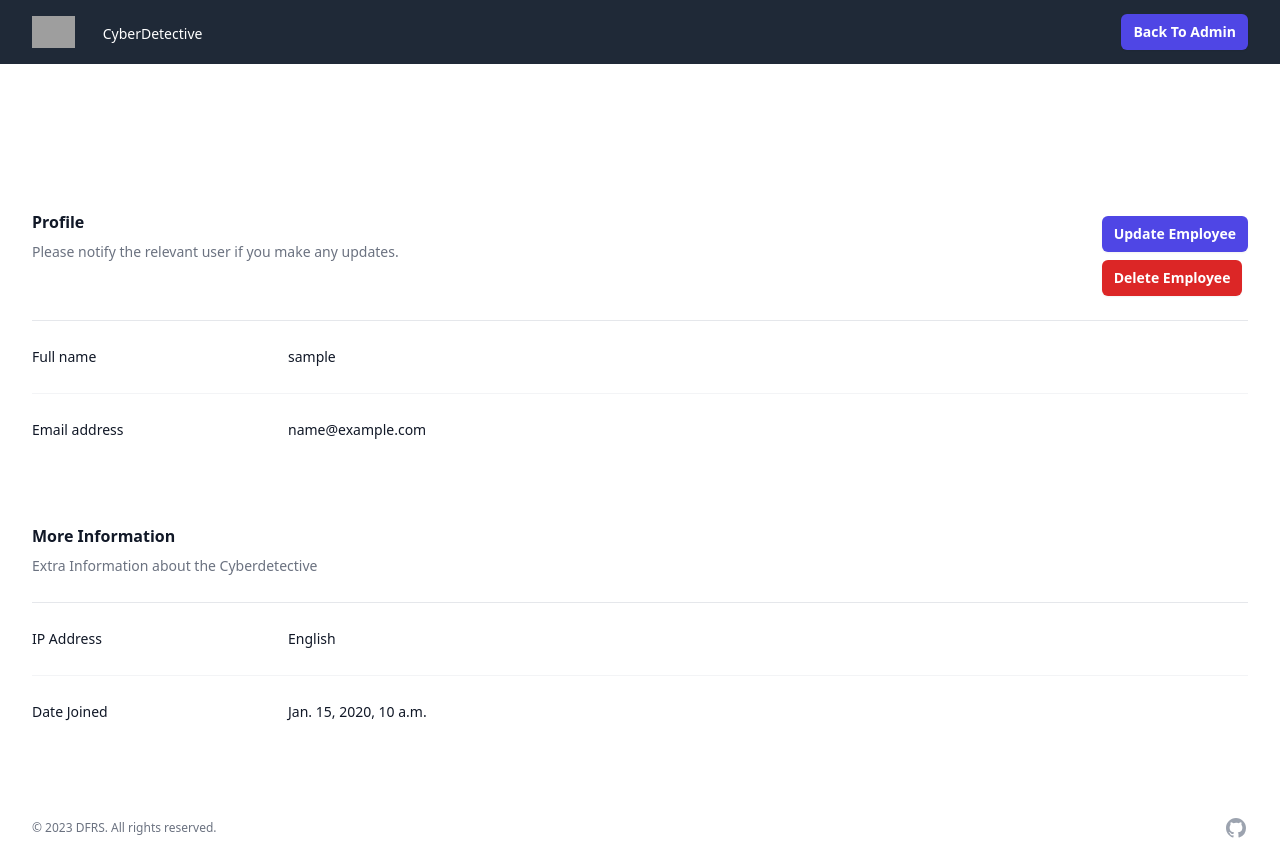
After one commit to nkosi-tauro/dfrs_domain, a Django app: page /cyberdetective/1 in a window 1280 px wide. The commit adds this page. Run offline with Django 4.2, Linux system fonts and the light colour scheme; tables that the repository leaves empty hold one stand-in row (values such as "Sample post"); some libraries are stand-ins or nearby versions; grey boxes are pictures that could not be loaded.

Commit message:
added ability to view employee profiles and delete

```diff
--- a/reporting_system/urls.py
+++ b/reporting_system/urls.py
@@ -2,9 +2,13 @@
 URLS for the reporting system
 '''
 from django.urls import path
+from user_service import views as user_view
 from . import views
 
 urlpatterns = [
     path('', views.homeview, name='homeview'),
     path('dfrsadmin', views.adminview, name='adminview'),
+    path("cyberdetective/<int:primary_key>", user_view.employee_detail, name="employee-detail"),
+    path("cyberdetective/delete/<int:primary_key>",
+         user_view.employee_delete, name="employee-delete"),
 ]
--- a/templates/adminview/employee.html
+++ b/templates/adminview/employee.html
@@ -41,7 +41,7 @@
               <td class="whitespace-nowrap px-3 py-4 text-sm text-gray-500">{{ cyberdetective.email }}</td>
               <td class="whitespace-nowrap px-3 py-4 text-sm text-gray-500">{{ cyberdetective.date_joined }}</td>
               <td class="relative whitespace-nowrap py-4 pl-3 pr-4 text-right text-sm font-medium sm:pr-0">
-                <a href="#" class="text-indigo-600 hover:text-indigo-900">Edit</a>
+                <a href="{% url 'employee-detail' cyberdetective.id %}" class="text-indigo-600 hover:text-indigo-900">View</a>
               </td>
             </tr>
             {% endfor %}
--- /dev/null
+++ b/templates/adminview/employee_detail.html
@@ -0,0 +1,93 @@
+{% extends "base/base.html" %}
+{% block title %}
+  DFRS Domain: CyberDetectives
+{% endblock title %}
+{% block content %}
+  {# djlint:off H021,H023,H006,H029 #}
+  <nav class="bg-gray-800">
+    <div class="mx-auto max-w-7xl px-4 sm:px-6 lg:px-8">
+      <div class="flex h-16 justify-between">
+        <div class="flex">
+          <div class="-ml-2 mr-2 flex items-center md:hidden"></div>
+          <div class="flex flex-shrink-0 items-center">
+            <img class="block h-8 w-auto lg:hidden"
+                 src="https://tailwindui.com/img/logos/mark.svg?color=indigo&shade=600"
+                 alt="Your Company">
+            <img class="hidden h-8 w-auto lg:block"
+                 src="https://tailwindui.com/img/logos/mark.svg?color=indigo&shade=600"
+                 alt="Your Company">
+          </div>
+          <div class="hidden md:ml-6 md:flex md:space-x-8">
+            <p class="inline-flex items-center text-white  px-1 pt-1 text-sm font-medium">CyberDetective</p>
+          </div>
+        </div>
+        <div class="flex items-center">
+          <div class="flex-shrink-0">
+            <a href={% url 'adminview' %}>
+              <button type="button"
+                      class="relative inline-flex items-center gap-x-1.5 rounded-md bg-indigo-600 px-3 py-2 text-sm font-semibold text-white shadow-sm hover:bg-indigo-500 focus-visible:outline focus-visible:outline-2 focus-visible:outline-offset-2 focus-visible:outline-indigo-600">
+                Back To Admin
+              </button>
+            </a>
+          </div>
+        </div>
+      </div>
+    </div>
+  </nav>
+  <div class="mx-auto max-w-7xl pt-16 lg:flex lg:gap-x-16 lg:px-8">
+    <main class="px-4 py-16 sm:px-6 lg:flex-auto lg:px-0 lg:py-20">
+      <div class="mx-auto max-w-2xl space-y-16 sm:space-y-20 lg:mx-0 lg:max-w-none">
+        <div>
+          <div class="mt-1 flex justify-between gap-x-6 sm:mt-0 sm:flex-auto">
+            <div>
+              <h2 class="text-base font-semibold leading-7 text-gray-900">Profile</h2>
+              <p class="mt-1 text-sm leading-6 text-gray-500">Please notify the relevant user if you make any updates.</p>
+            </div>
+            <div>
+            <button type="button"
+                    class="block mt-2 rounded-md bg-indigo-600 px-3 py-2 text-center text-sm font-semibold text-white shadow-sm hover:bg-indigo-500 focus-visible:outline focus-visible:outline-2 focus-visible:outline-offset-2 focus-visible:outline-indigo-600">
+              Update Employee
+            </button>
+            <a href="{% url 'employee-delete' employee.id %}"><button type="button"
+                    class="block mt-2 rounded-md bg-red-600 px-3 py-2 text-center text-sm font-semibold text-white shadow-sm hover:bg-red-500 focus-visible:outline focus-visible:outline-2 focus-visible:outline-offset-2 focus-visible:outline-indigo-600">
+              Delete Employee
+            </button></a>
+          </div>
+          </div>
+          <dl class="mt-6 space-y-6 divide-y divide-gray-100 border-t border-gray-200 text-sm leading-6">
+            <div class="pt-6 sm:flex">
+              <dt class="font-medium text-gray-900 sm:w-64 sm:flex-none sm:pr-6">Full name</dt>
+              <dd class="mt-1 flex justify-between gap-x-6 sm:mt-0 sm:flex-auto">
+                <div class="text-gray-900">{{ employee.username }}</div>
+              </dd>
+            </div>
+            <div class="pt-6 sm:flex">
+              <dt class="font-medium text-gray-900 sm:w-64 sm:flex-none sm:pr-6">Email address</dt>
+              <dd class="mt-1 flex justify-between gap-x-6 sm:mt-0 sm:flex-auto">
+                <div class="text-gray-900">{{ employee.email }}</div>
+              </dd>
+            </div>
+          </dl>
+        </div>
+        <div>
+          <h2 class="text-base font-semibold leading-7 text-gray-900">More Information</h2>
+          <p class="mt-1 text-sm leading-6 text-gray-500">Extra Information about the Cyberdetective</p>
+          <dl class="mt-6 space-y-6 divide-y divide-gray-100 border-t border-gray-200 text-sm leading-6">
+            <div class="pt-6 sm:flex">
+              <dt class="font-medium text-gray-900 sm:w-64 sm:flex-none sm:pr-6">IP Address</dt>
+              <dd class="mt-1 flex justify-between gap-x-6 sm:mt-0 sm:flex-auto">
+                <div class="text-gray-900">English</div>
+              </dd>
+            </div>
+            <div class="pt-6 sm:flex">
+              <dt class="font-medium text-gray-900 sm:w-64 sm:flex-none sm:pr-6">Date Joined</dt>
+              <dd class="mt-1 flex justify-between gap-x-6 sm:mt-0 sm:flex-auto">
+                <div class="text-gray-900">{{ employee.date_joined }}</div>
+              </dd>
+            </div>
+          </dl>
+        </div>
+      </div>
+    </main>
+  </div>
+{% endblock content %}
--- a/user_service/views.py
+++ b/user_service/views.py
@@ -3,6 +3,7 @@ User Service views
 '''
 from django.shortcuts import render, redirect
 from .forms import EmployeeRegisterForm
+from django.contrib.auth.models import User
 
 # Create your views here.
 def register_employee(request):
@@ -23,3 +24,23 @@ def register_employee(request):
     form = EmployeeRegisterForm()
     context = {'form': form}
     return render(request, 'adminview/register_employee.html', context)
+
+
+def employee_detail(request, primary_key):
+    '''
+    This will allow an admin to view a specific employee and edit or delete it
+    '''
+    employee = User.objects.get(id=primary_key)
+    context = {'employee': employee}
+    return render(request, 'adminview/employee_detail.html', context)
+
+def employee_delete(request, primary_key):
+    '''
+    This will allow an admin to delete an employee
+    '''
+    employee = User.objects.get(id=primary_key)
+    if request.method=='POST':
+        employee.delete()
+        return redirect('adminview')
+    context = {'employee': employee}
+    return render(request, 'adminview/employee_delete.html', context)
```
Also changed, not shown: templates/adminview/employee_delete.html (added, +68 -0 lines).
